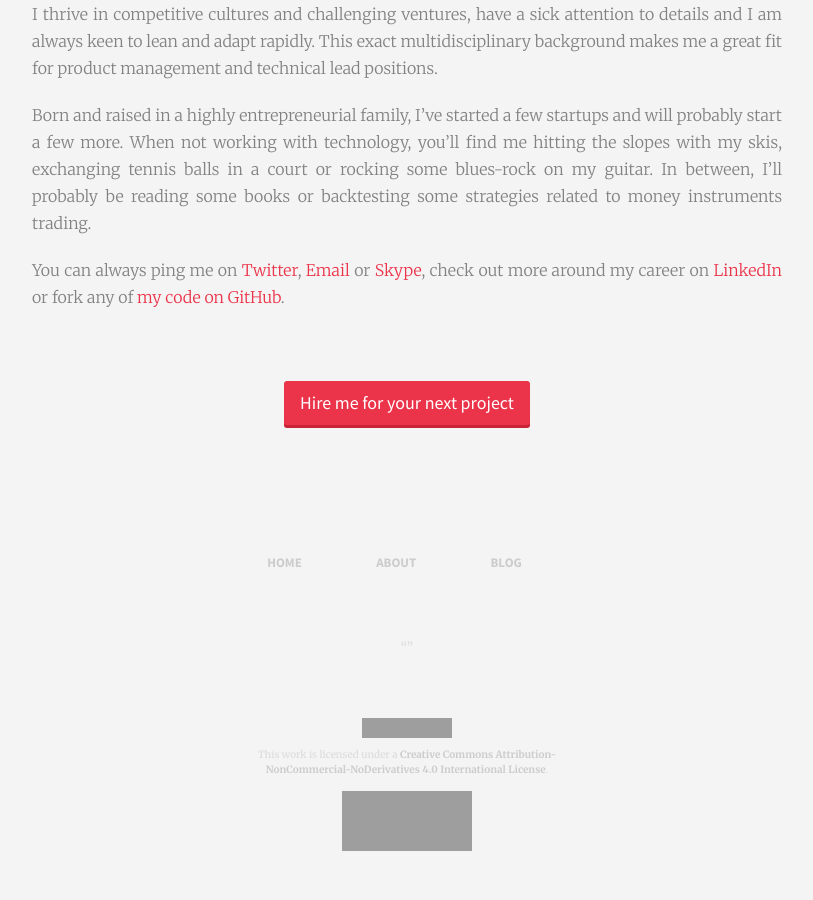
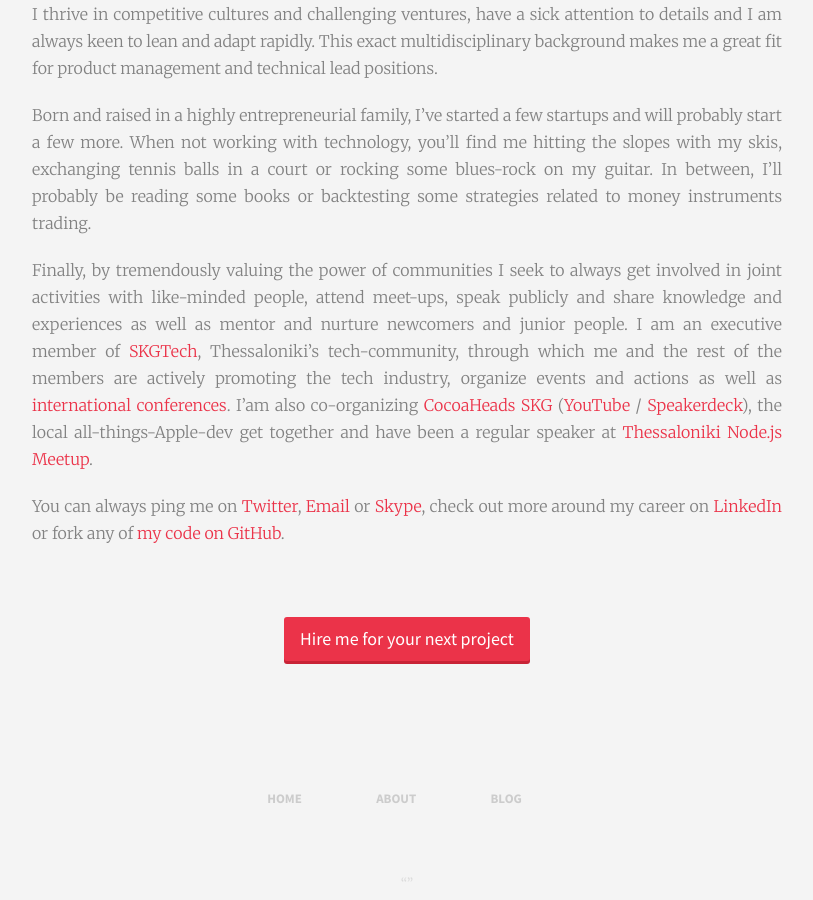
Before and after one commit to attheodo/attheodo.github.io, a Jekyll site: the page built from about.md, in a window 1280 px wide and 900 px high, scrolled down 1319 px, cut to the strip 0-900 px from the top of the window. Shown: the whole strip, without its empty margins (233-1046 px from the left). Built offline with Jekyll 4.4.1, drawn with Linux system fonts in a browser that asks for light colours; grey boxes are pictures that could not be loaded.

Commit message:
added info about communities involvement

```diff
--- a/about.md
+++ b/about.md
@@ -13,4 +13,6 @@ As a pragmatic technology consultant, I feel very comfortable working with [Node
 
 Born and raised in a highly entrepreneurial family, I’ve started a few startups and will probably start a few more. When not working with technology, you’ll find me hitting the slopes with my skis, exchanging tennis balls in a court or rocking some blues-rock on my guitar. In between, I’ll probably be reading some books or backtesting some strategies related to money instruments trading.
 
+Finally, by tremendously valuing the power of communities I seek to always get involved in joint activities with like-minded people, attend meet-ups, speak publicly and share knowledge and experiences as well as mentor and nurture newcomers and junior people. I am an executive member of [SKGTech](http://skgtech.io), Thessaloniki's tech-community, through which me and the rest of the members are actively promoting the tech industry, organize events and actions as well as [international conferences](http://www.devitconf.org). I'am also co-organizing [CocoaHeads SKG](http://cocoaheadsskg.github.io) ([YouTube](https://www.youtube.com/channel/UCo7SSmiSt0R9ab1beWsX4ZA) / [Speakerdeck](https://speakerdeck.com/CocoaHeadsSKG)), the local all-things-Apple-dev get together and have been a regular speaker at [Thessaloniki Node.js Meetup](http://www.meetup.com/Thessaloniki-Node-js-Meetup/).
+
 You can always ping me on [Twitter](https://twitter.com/attheodo), [Email](mailto:at@atworks.gr?subject=Hello!) or [Skype](skype:theodoridis.thanos?chat), check out more around my career on [LinkedIn](https://www.linkedin.com/in/attheodo) or fork any of [my code on GitHub](https://github.com/attheodo).
```
